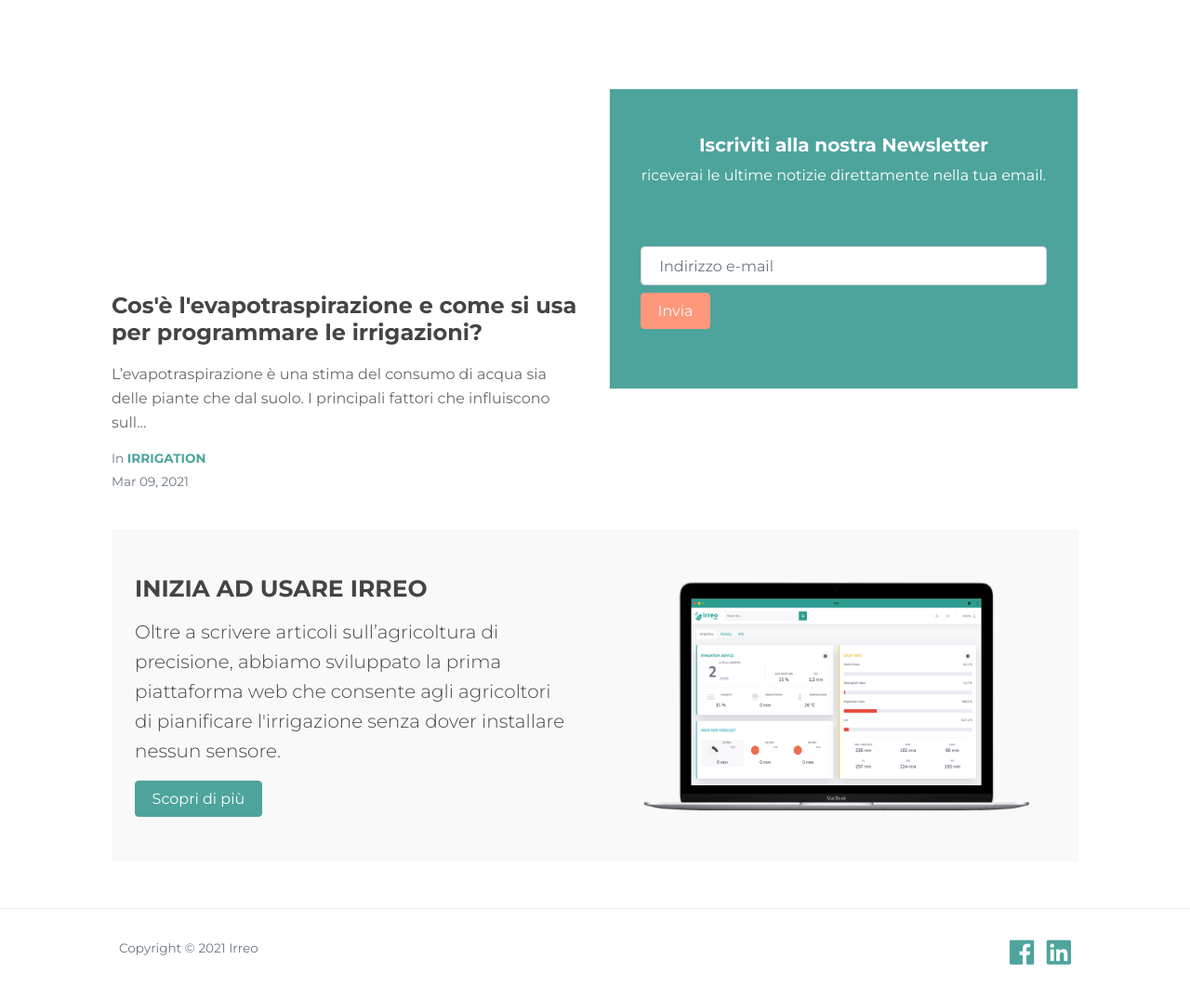
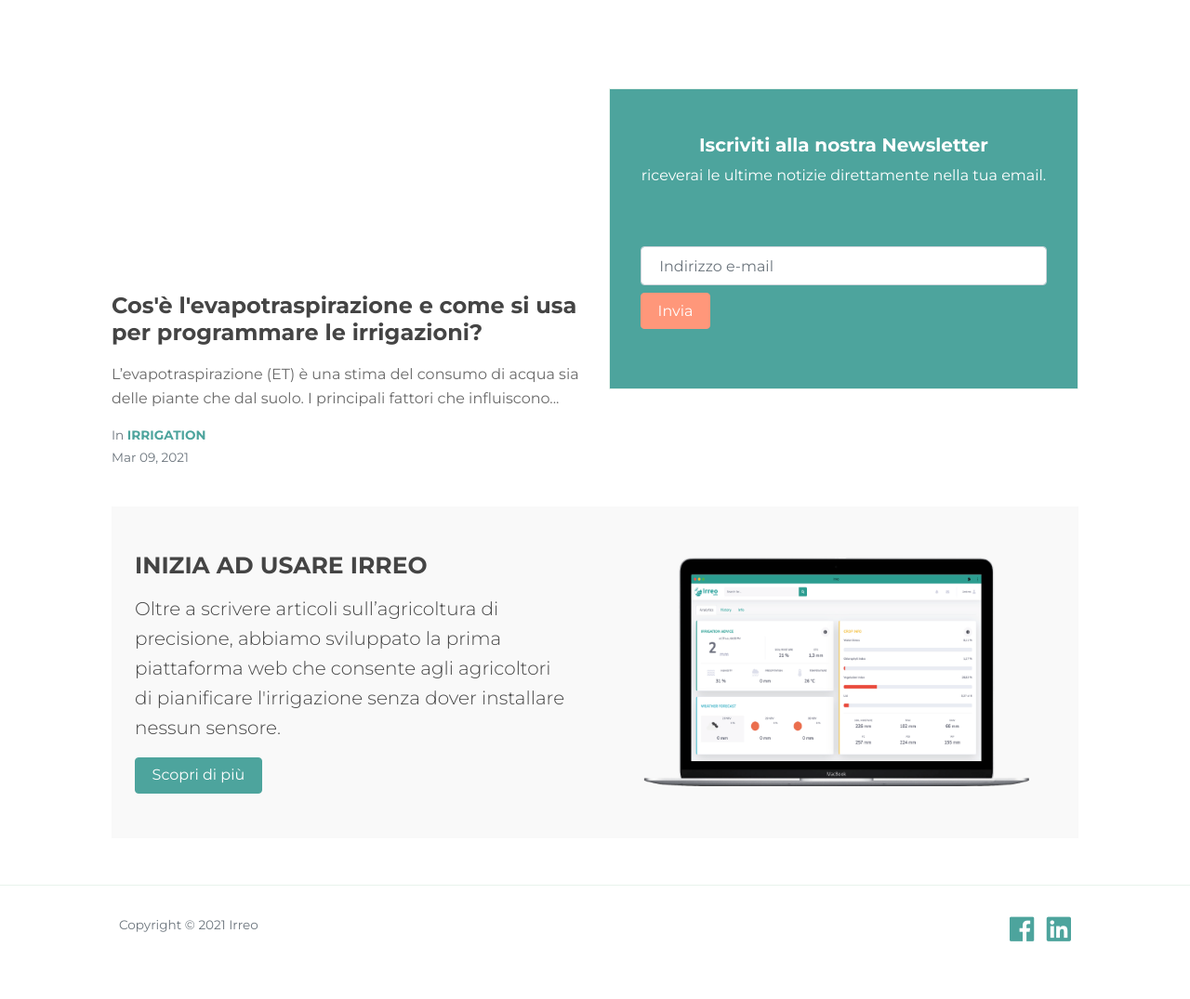
Before and after one commit to nodriver-ai/nodriver-ai.github.io, a Jekyll site: the page built from index.html, in a window 1280 px wide and 1075 px high. Shown: the whole window at 93% size. Built offline with Jekyll 4.4.1, drawn with Linux system fonts in a browser that asks for light colours; nearby versions of some CDN libraries; the list of posts is cut into pages by our own code.

Commit message:
Updated Cose Levapotraspirazione E Come Si Usa Per Programmare Le Irrigazioni

```diff
--- a/_posts/2021-03-09-cose-levapotraspirazione-e-come-si-usa-per-programmare-le-irrigazioni.markdown
+++ b/_posts/2021-03-09-cose-levapotraspirazione-e-come-si-usa-per-programmare-le-irrigazioni.markdown
@@ -10,7 +10,7 @@ subtitle: L'evapotraspirazione fornisce una stima affidabile dei requisiti idric
 layout: post
 ---
 
-L'evapotraspirazione è una stima del consumo di acqua sia delle piante che dal suolo. I principali fattori che influiscono sull'evapotraspirazione sono la luce del sole, il vento, l'umidità e la temperatura.
+L'evapotraspirazione (ET) è una stima del consumo di acqua sia delle piante che dal suolo. I principali fattori che influiscono sulla ET sono la luce del sole, il vento, l'umidità e la temperatura.
 
 ![Schermata 2021-03-09 alle 11.57.16.png](/uploads/Schermata%202021-03-09%20alle%2011.57.16.png)
 
```
